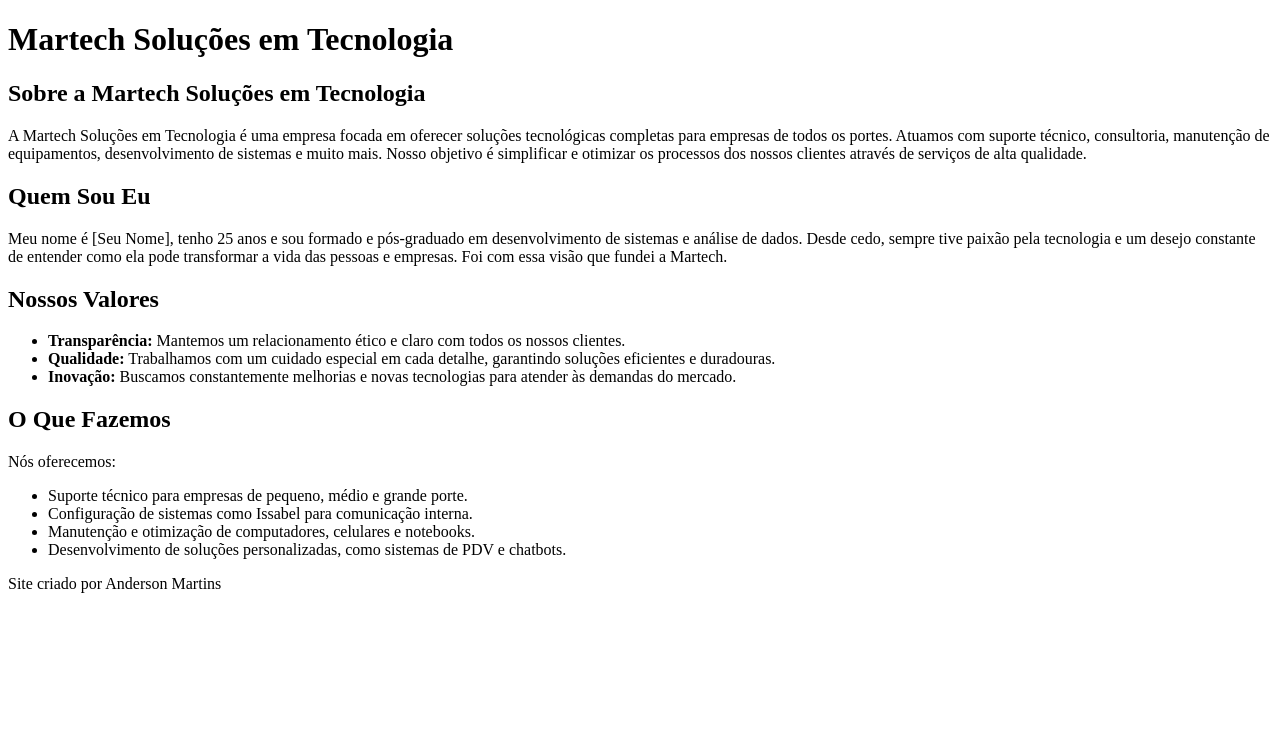
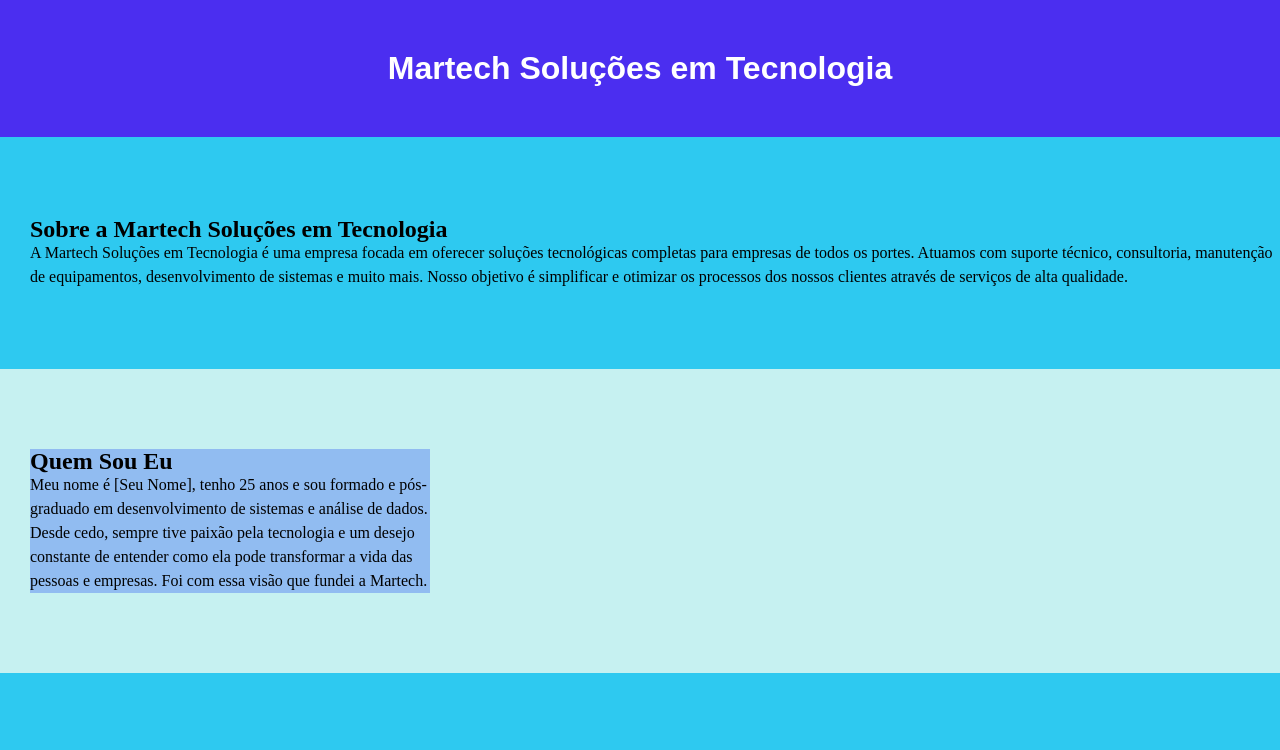
Before and after one commit to AndersonCMartinsg/martech, a plain HTML site: page index.html in a window 1280 px wide. Shown: the top 750 px of the page. Drawn offline with Linux system fonts and the light colour scheme.

Commit message:
agregando css

```diff
--- /dev/null
+++ b/estilo/style.css
@@ -0,0 +1,60 @@
+@charset "UTF-8";
+
+:root {
+    --cor0: #2EC9F0;
+    --cor1: #2E4EF0;
+    --cor2: #2D8CF0;
+    --cor3: #2EF0D8;
+    --cor4: #4B2EF0;
+    --cor5: #7DB5F0;
+    --cor6: #364FF0;
+    --cor7: #F03545;
+
+    --fonte-pafrao: Arial, Verdana, Helvetica, sans-serif;
+    --fonte-destaque: 'Bebas Neve', serif;
+}
+
+* {
+    margin: 0px;
+    padding: 0px;
+}
+
+html, body {
+    min-height: 100vh;
+    background-color: rgba(140, 227, 227, 0.292);
+}
+
+header {
+    background-color: var(--cor4);
+    color: white;
+    text-align: center;
+    font-family:var(--fonte-pafrao);
+}
+
+header > h1 {
+    padding-top: 50px;
+    padding-bottom: 50px;
+}
+
+section {
+    padding-top: 10vh;
+    padding-bottom: 10vh;
+    line-height: 1.5em;
+    padding-left: 30px;
+}
+
+section.normal {
+    background-color: var(--cor0);
+}
+
+section.imagem > * {
+    width: 400px;
+    background-color: #2e58f058;
+}
+
+footer {
+    background-color: #4B2EF0;
+    color: white;
+    text-align: center;
+    padding: 15px;
+}
--- a/index.html
+++ b/index.html
@@ -4,23 +4,24 @@
     <meta charset="UTF-8">
     <meta name="viewport" content="width=device-width, initial-scale=1.0">
     <title>Sobre o criador da martech</title>
+    <link rel="stylesheet" href="estilo/style.css">
 </head>
 <body>
     <header>
         <h1>Martech Soluções em Tecnologia</h1>
     </header>
 
-    <section id="sobre">
+    <section class="normal">
         <h2>Sobre a Martech Soluções em Tecnologia</h2>
         <p>A Martech Soluções em Tecnologia é uma empresa focada em oferecer soluções tecnológicas completas para empresas de todos os portes. Atuamos com suporte técnico, consultoria, manutenção de equipamentos, desenvolvimento de sistemas e muito mais. Nosso objetivo é simplificar e otimizar os processos dos nossos clientes através de serviços de alta qualidade.</p>
     </section>
 
-    <section id="quem-sou">
+    <section class="imagem">
         <h2>Quem Sou Eu</h2>
         <p>Meu nome é [Seu Nome], tenho 25 anos e sou formado e pós-graduado em desenvolvimento de sistemas e análise de dados. Desde cedo, sempre tive paixão pela tecnologia e um desejo constante de entender como ela pode transformar a vida das pessoas e empresas. Foi com essa visão que fundei a Martech.</p>
     </section>
 
-    <section id="valores">
+    <section class="normal">
         <h2>Nossos Valores</h2>
         <ul>
             <li><strong>Transparência:</strong> Mantemos um relacionamento ético e claro com todos os nossos clientes.</li>
@@ -29,7 +30,7 @@
         </ul>
     </section>
 
-    <section id="servicos">
+    <section class="imagem">
         <h2>O Que Fazemos</h2>
         <p>Nós oferecemos:</p>
         <ul>
```
